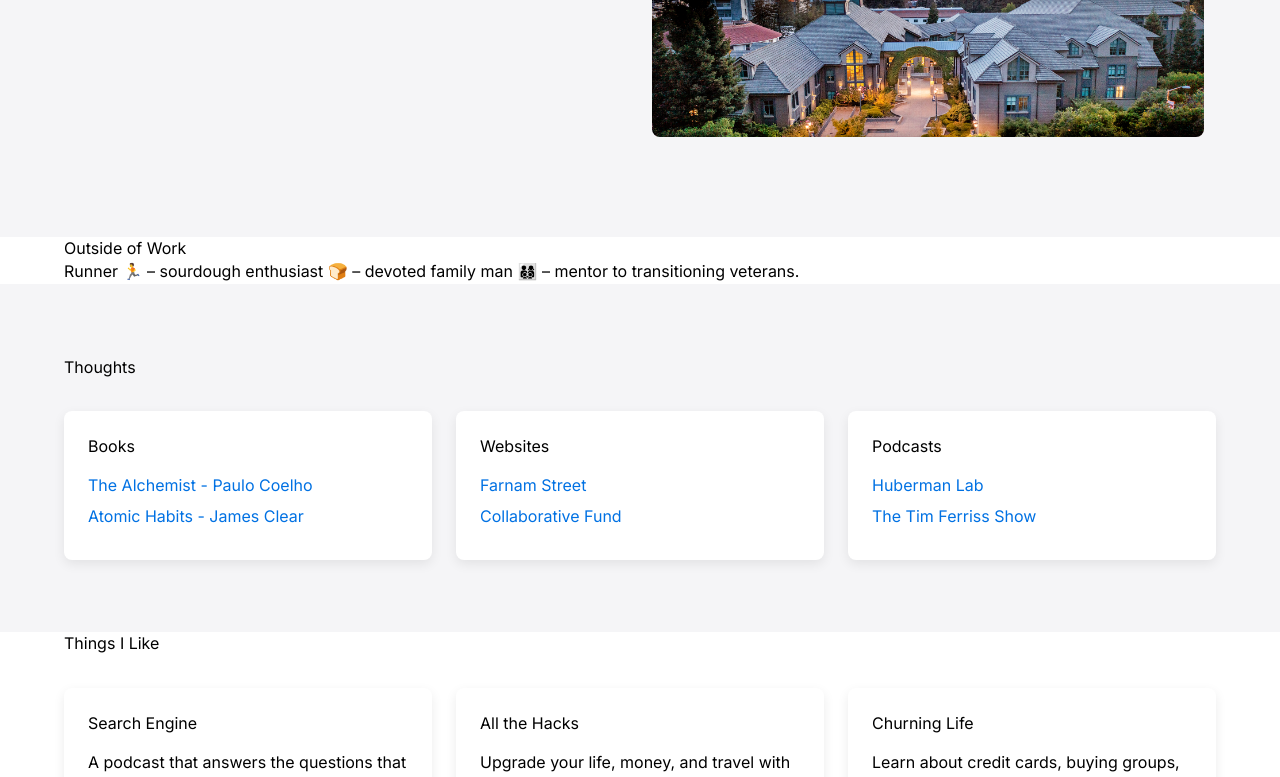
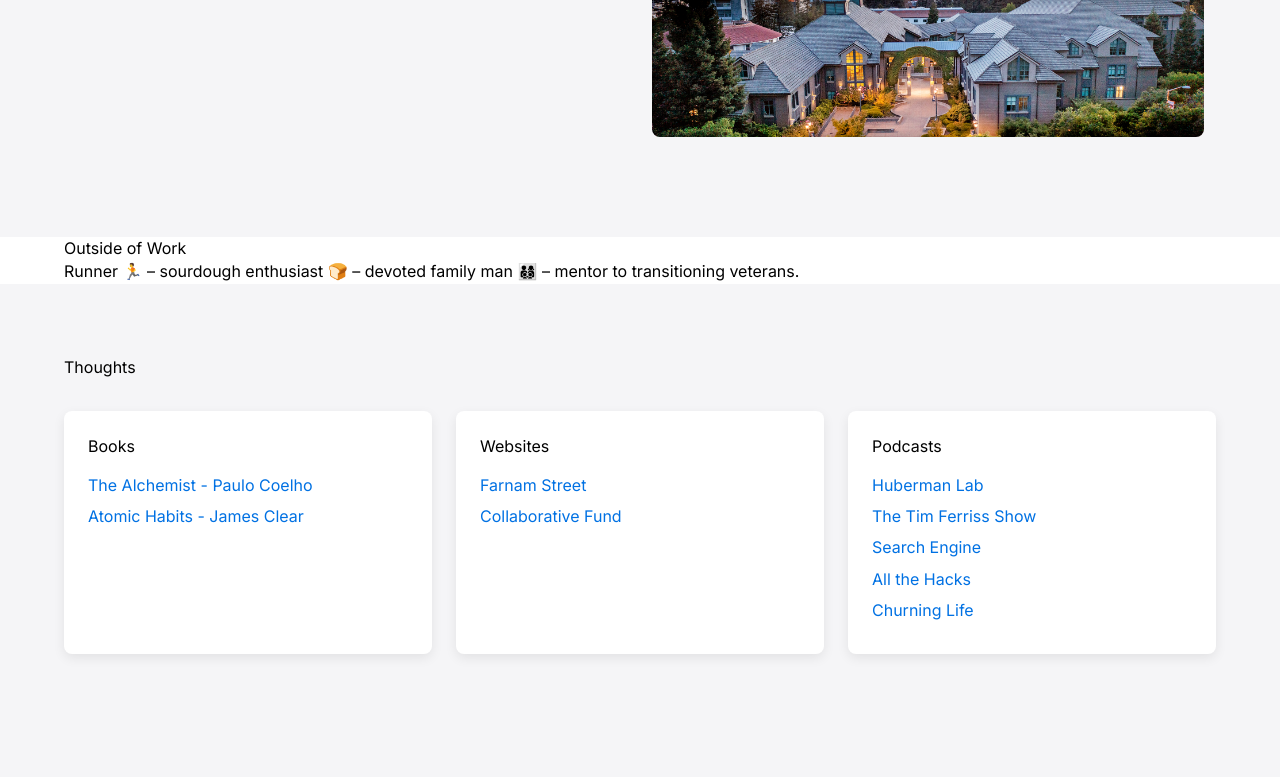
Before and after one commit to csnowden11/camdensnowden.com, a Next.js app: page / in a window 1280 px wide. Shown: the part 2000-2777 px from the top of the page. Built offline with nearby package versions, Linux system fonts and the light colour scheme.

Commit message:
Update page.tsx

```diff
--- a/src/app/page.tsx
+++ b/src/app/page.tsx
@@ -123,7 +123,6 @@ export default function Home() {
             <li><a href="#career">Career&nbsp;Timeline</a></li>
             <li><a href="#outside">Outside&nbsp;of&nbsp;Work</a></li>
             <li><a href="#thoughts">Thoughts</a></li>
-            <li><a href="#things-i-like">Things&nbsp;I&nbsp;Like</a></li>
             <li><a href="#blog">Personal&nbsp;Blog</a></li>
             <li><a href="#contact">Contact</a></li>
           </ul>
@@ -266,30 +265,11 @@ export default function Home() {
               <ul>
                 <li><a href="https://www.hubermanlab.com/" target="_blank" rel="noopener noreferrer">Huberman Lab</a></li>
                 <li><a href="https://tim.blog/podcast/" target="_blank" rel="noopener noreferrer">The Tim Ferriss Show</a></li>
+                <li><a href="https://www.searchengine.show/" target="_blank" rel="noopener noreferrer">Search Engine</a></li>
+                <li><a href="https://www.chrishutchins.com/" target="_blank" rel="noopener noreferrer">All the Hacks</a></li>
+                <li><a href="https://www.churninglife.com/" target="_blank" rel="noopener noreferrer">Churning Life</a></li>
               </ul>
             </div>
-          </div>
-        </div>
-      </section>
-
-      {/* Things I Like Section */}
-      <section id="things-i-like" className="container fade-in">
-        <h2>Things I Like</h2>
-        <div className="things-grid">
-          <div className="thing-card">
-            <h3>Search Engine</h3>
-            <p>A podcast that answers the questions that keep you up at night.</p>
-            <a href="https://www.searchengine.show/" target="_blank" rel="noopener noreferrer" className="btn">Listen Here</a>
-          </div>
-          <div className="thing-card">
-            <h3>All the Hacks</h3>
-            <p>Upgrade your life, money, and travel with Chris Hutchins.</p>
-            <a href="https://www.chrishutchins.com/" target="_blank" rel="noopener noreferrer" className="btn">Listen Here</a>
-          </div>
-          <div className="thing-card">
-            <h3>Churning Life</h3>
-            <p>Learn about credit cards, buying groups, and maximizing rewards.</p>
-            <a href="https://www.churninglife.com/" target="_blank" rel="noopener noreferrer" className="btn">Listen Here</a>
           </div>
         </div>
       </section>
@@ -347,7 +327,6 @@ export default function Home() {
                 <li><a href="#career">Career</a></li>
                 <li><a href="#outside">Outside of Work</a></li>
                 <li><a href="#thoughts">Thoughts</a></li>
-                <li><a href="#things-i-like">Things I Like</a></li>
                 <li><a href="#blog">Blog</a></li>
                 <li><a href="#contact">Contact</a></li>
               </ul>
```
